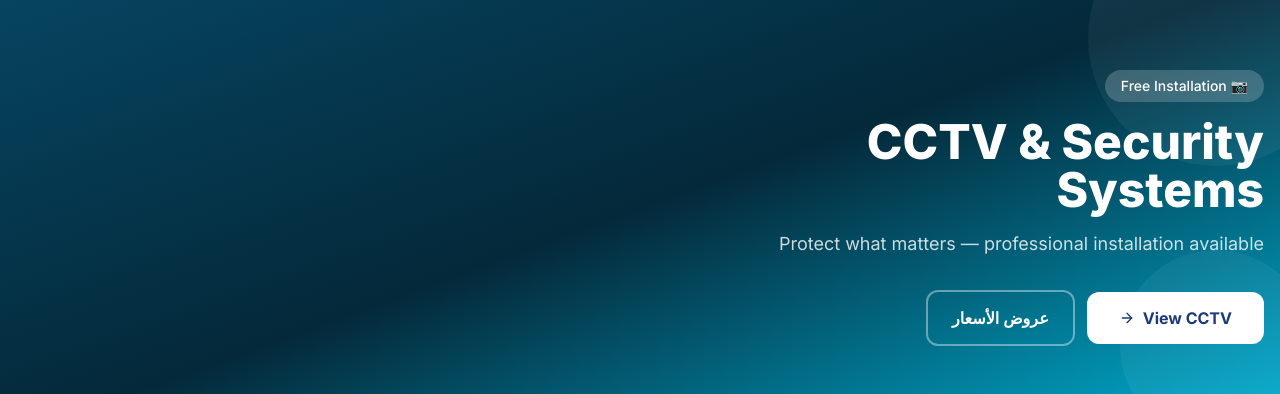
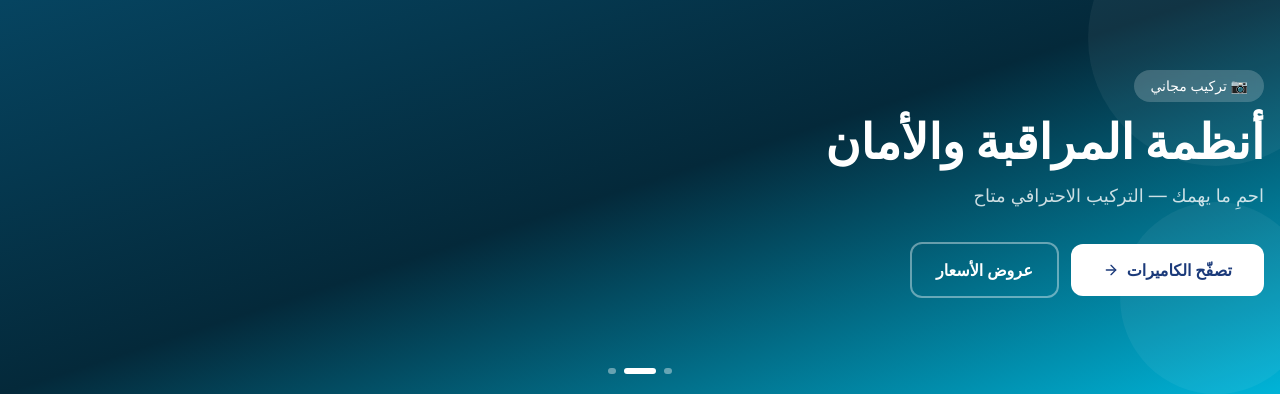
Before and after one commit to ysfshrief/compunil_store, a Next.js app: page / in a window 1280 px wide. Shown: the part 170-564 px from the top of the page. Built offline with nearby package versions, Linux system fonts and the light colour scheme; no server answers; the database is empty.

Commit message:
Replace static text with translation keys
Refactor homepage to use translation keys for dynamic text.

```diff
--- a/app/page.tsx
+++ b/app/page.tsx
@@ -13,42 +13,35 @@ import SectionHeader from '../components/ui/SectionHeader'
 import { MOCK_PRODUCTS, MOCK_CATEGORIES } from '../lib/mockData'
 import { getFeaturedProducts, getProducts, getCategories } from '../lib/firestore'
 import type { Product, Category } from '../types'
+import { useLangStore } from '../store/langStore'
 
 const HERO_SLIDES = [
   {
-    title:    "Egypt's #1 Tech Store",
-    subtitle: 'Latest laptops, components & gaming gear at unbeatable prices',
-    cta:      'تسوق الآن',
-    ctaHref:  '/shop',
-    badge:    '🔥 Up to 30% Off',
-    bg:       'from-[#0A1F4E] via-[#1B3A7A] to-[#00B4D8]',
+    titleKey: 'home.hero.title', subKey: 'home.hero.subtitle', ctaKey: 'home.hero.shopNow',
+    ctaHref: '/shop', badgeKey: 'home.hero.upTo', badgeIcon: '🔥',
+    bg: 'from-[#0A1F4E] via-[#1B3A7A] to-[#00B4D8]',
   },
   {
-    title:    'CCTV & Security Systems',
-    subtitle: 'Protect what matters — professional installation available',
-    cta:      'View CCTV',
-    ctaHref:  '/shop?category=cctv',
-    badge:    '📷 Free Installation',
-    bg:       'from-[#064663] via-[#04293A] to-[#00B4D8]',
+    titleKey: 'slide.cctv.title', subKey: 'slide.cctv.sub', ctaKey: 'slide.cctv.cta',
+    ctaHref: '/shop?category=cctv', badgeKey: 'slide.cctv.badge', badgeIcon: '📷',
+    bg: 'from-[#064663] via-[#04293A] to-[#00B4D8]',
   },
   {
-    title:    'Gaming Accessories',
-    subtitle: 'Level up your setup — keyboards, mice, headsets & more',
-    cta:      'Shop Gaming',
-    ctaHref:  '/shop?category=gaming',
-    badge:    '🎮 New Arrivals',
-    bg:       'from-[#2D1B69] via-[#1B3A7A] to-[#4CAF50]',
+    titleKey: 'slide.gaming.title', subKey: 'slide.gaming.sub', ctaKey: 'slide.gaming.cta',
+    ctaHref: '/shop?category=gaming', badgeKey: 'slide.gaming.badge', badgeIcon: '🎮',
+    bg: 'from-[#2D1B69] via-[#1B3A7A] to-[#4CAF50]',
   },
 ]
 
 const PERKS = [
-  { icon: FiTruck,       label: 'شحن مجاني',         sub: 'للطلبات فوق 500 ج.م' },
-  { icon: FiShield,      label: 'ضمان رسمي',          sub: 'منتجات أصلية مضمونة' },
-  { icon: FiHeadphones,  label: 'دعم متخصص',          sub: 'السبت–الخميس 9ص–8م' },
-  { icon: FiRefreshCw,   label: 'إرجاع سهل',          sub: 'سياسة إرجاع 14 يوم' },
+  { icon: FiTruck,      labelKey: 'home.perk.delivery', subKey: 'home.perk.deliverySub' },
+  { icon: FiShield,     labelKey: 'home.perk.warranty', subKey: 'home.perk.warrantySub' },
+  { icon: FiHeadphones, labelKey: 'home.perk.support',  subKey: 'home.perk.supportSub' },
+  { icon: FiRefreshCw,  labelKey: 'home.perk.returns',  subKey: 'home.perk.returnsSub' },
 ]
 
 export default function HomePage() {
+  const { t } = useLangStore()
   const [slide, setSlide]         = useState(0)
   const [featured, setFeatured]   = useState<Product[]>([])
   const [deals, setDeals]         = useState<Product[]>([])
@@ -102,7 +95,7 @@ export default function HomePage() {
               animate={{ opacity: 1, y: 0 }}
               className="inline-block bg-white/20 backdrop-blur-sm px-4 py-1.5 rounded-full text-sm font-medium mb-4"
             >
-              {s.badge}
+              {s.badgeIcon} {t(s.badgeKey)}
             </motion.span>
             <motion.h1
               key={`title-${slide}`}
@@ -111,7 +104,7 @@ export default function HomePage() {
               transition={{ duration: 0.5 }}
               className="text-3xl sm:text-5xl font-extrabold leading-tight mb-4"
             >
-              {s.title}
+              {t(s.titleKey)}
             </motion.h1>
             <motion.p
               key={`sub-${slide}`}
@@ -120,7 +113,7 @@ export default function HomePage() {
               transition={{ duration: 0.5, delay: 0.1 }}
               className="text-base sm:text-lg text-white/80 mb-8"
             >
-              {s.subtitle}
+              {t(s.subKey)}
             </motion.p>
             <motion.div
               key={`cta-${slide}`}
@@ -133,12 +126,12 @@ export default function HomePage() {
                 href={s.ctaHref}
                 className="px-6 sm:px-8 py-3 sm:py-3.5 bg-white text-brand-navy font-bold rounded-xl hover:bg-brand-light transition-colors flex items-center gap-2 text-sm sm:text-base"
               >
-                {s.cta} <FiArrowRight size={16} />
+                {t(s.ctaKey)} <FiArrowRight size={16} />
               </Link>
               <Link
                 href="/shop?sale=true"
                 className="px-5 sm:px-6 py-3 sm:py-3.5 border-2 border-white/40 text-white font-semibold rounded-xl hover:bg-white/10 transition-colors text-sm sm:text-base"
-              > عروض الأسعار </Link>
+              > {t("home.hero.viewDeals")} </Link>
             </motion.div>
           </div>
         </div>
@@ -169,8 +162,8 @@ export default function HomePage() {
                   <perk.icon size={18} className="text-brand-navy" />
                 </div>
                 <div className="min-w-0">
-                  <p className="text-xs sm:text-sm font-semibold text-brand-navy leading-tight">{perk.label}</p>
-                  <p className="text-[11px] text-brand-muted hidden sm:block">{perk.sub}</p>
+                  <p className="text-xs sm:text-sm font-semibold text-brand-navy leading-tight">{t(perk.labelKey)}</p>
+                  <p className="text-[11px] text-brand-muted hidden sm:block">{t(perk.subKey)}</p>
                 </div>
               </div>
             ))}
@@ -180,7 +173,7 @@ export default function HomePage() {
 
       {/* ── Categories ────────────────────────────────────── */}
       <section className="max-w-7xl mx-auto px-4 py-10">
-        <SectionHeader title="تسوق حسب الفئة" href="/shop" />
+        <SectionHeader title={t("home.shopByCategory")} href="/shop" />
         <div className="grid grid-cols-3 sm:grid-cols-6 gap-3">
           {categories.map(cat => (
             <Link
@@ -200,7 +193,7 @@ export default function HomePage() {
       {/* ── Featured Products ──────────────────────────────── */}
       <section className="max-w-7xl mx-auto px-4 pb-10">
         <SectionHeader
-          title="منتجات مميزة"
+          title={t("home.featured")}
           subtitle="Hand-picked for quality and value"
           href="/shop?featured=true"
         />
@@ -237,7 +230,7 @@ export default function HomePage() {
       {/* ── Why Compunil ──────────────────────────────────── */}
       <section className="bg-white border-t border-brand-border">
         <div className="max-w-7xl mx-auto px-4 py-12">
-          <h2 className="text-2xl font-bold text-brand-navy text-center mb-8">Why Compunil?</h2>
+          <h2 className="text-2xl font-bold text-brand-navy text-center mb-8">{t("home.whyUs")}</h2>
           <div className="grid grid-cols-1 sm:grid-cols-3 gap-6">
             {[
               { emoji: '🏆', title: '5+ Years in Business', body: 'Trusted by thousands of customers across Egypt for premium tech products.' },
```
